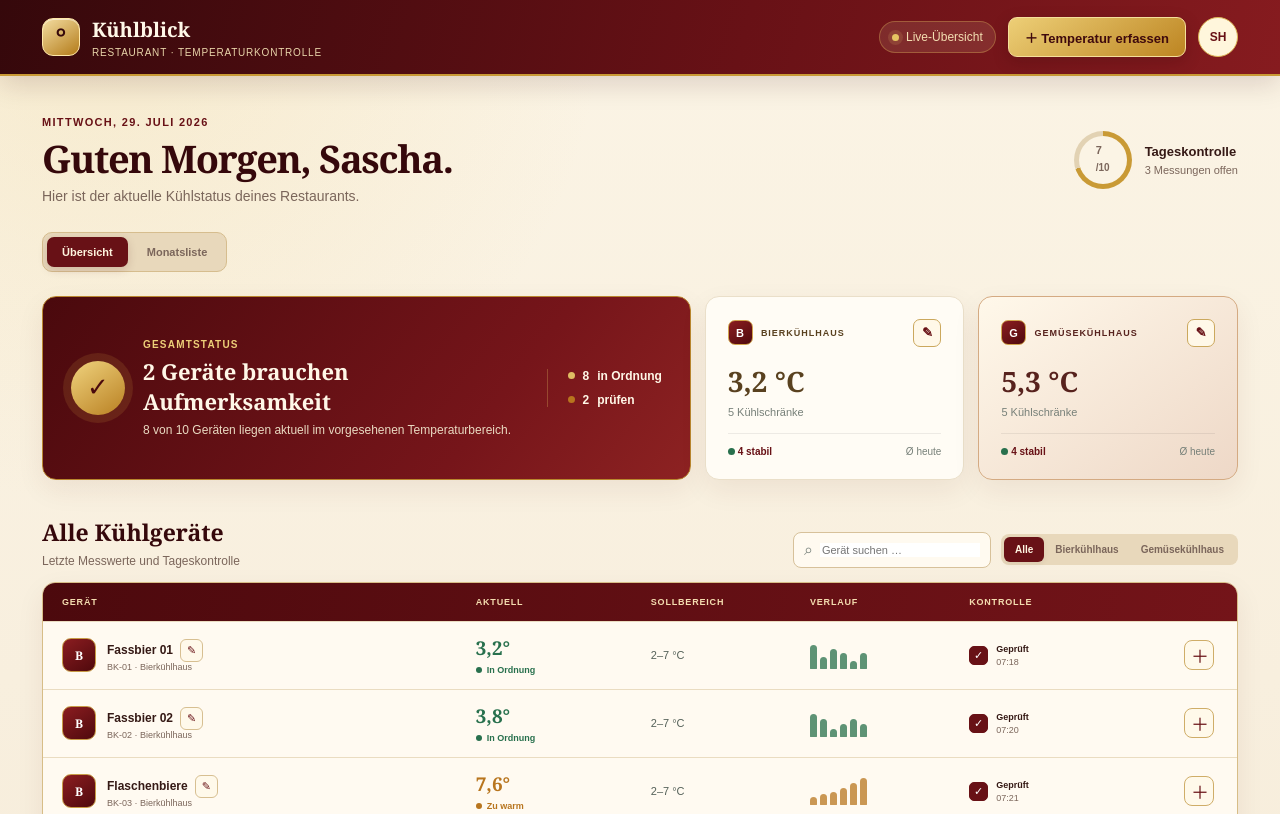
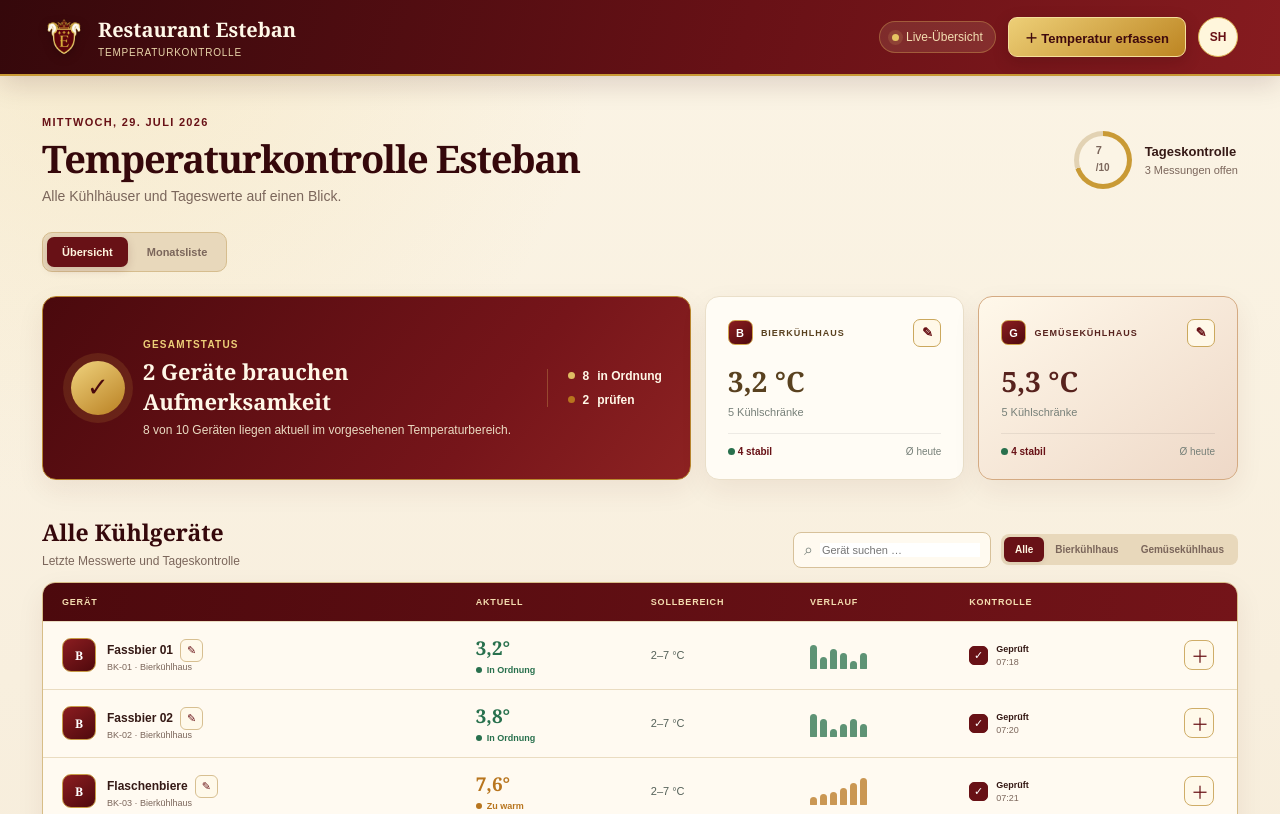
Before and after one commit to Saeschhnr/Sascha-, a plain HTML site: page index.html in a window 1280 px wide. Shown: the top 814 px of the page. Drawn offline with Linux system fonts and the light colour scheme.

Commit message:
Branding auf Restaurant Esteban aktualisieren

```diff
--- a/index.html
+++ b/index.html
@@ -4,13 +4,13 @@
   <meta charset="utf-8">
   <meta name="viewport" content="width=device-width,initial-scale=1">
   <meta name="theme-color" content="#5b0d12">
-  <title>Kühlblick · Temperaturkontrolle</title>
+  <title>Restaurant Esteban · Temperaturkontrolle</title>
   <meta name="description" content="Temperaturkontrolle für zwei Kühlhäuser und zehn Kühlgeräte.">
   <style>
     :root{--ink:#351915;--muted:#7b665b;--line:#d8c49b;--green:#28704d;--dark:#681116;--soft:#fbf2dc;--amber:#b8751e;--red:#b4312f;--beer:#b98424;--veg:#8f492d;--wine:#681116;--wine-dark:#35080b;--gold:#c99a35;--gold-light:#f1d88a;--cream:#fbf5e8}
     *{box-sizing:border-box}html{scroll-behavior:smooth}body{margin:0;background:#f6f7f5;color:var(--ink);font-family:Arial,Helvetica,sans-serif;-webkit-font-smoothing:antialiased}button,input,select{font:inherit}button{color:inherit;cursor:pointer}
     .top{height:76px;display:flex;align-items:center;justify-content:space-between;padding:0 42px;border-bottom:1px solid var(--line);background:#ffffffee;position:sticky;top:0;z-index:20;backdrop-filter:blur(12px)}
-    .brand{display:flex;align-items:center;gap:12px}.mark{width:38px;height:38px;border-radius:11px;background:var(--dark);color:#fff;display:grid;place-items:center;font:700 27px Georgia}.brand strong{display:block;font:700 20px Georgia}.brand small{display:block;margin-top:4px;color:var(--muted);font-size:10px;letter-spacing:.08em;text-transform:uppercase}
+    .brand{display:flex;align-items:center;gap:12px}.mark{width:44px;height:44px;display:grid;place-items:center;flex:0 0 44px}.mark img{display:block;width:100%;height:100%;object-fit:contain}.brand strong{display:block;font:700 20px Georgia}.brand small{display:block;margin-top:4px;color:var(--muted);font-size:10px;letter-spacing:.08em;text-transform:uppercase}
     .actions{display:flex;align-items:center;gap:12px}.live{display:flex;align-items:center;gap:7px;padding:8px 12px;border-radius:99px;background:#f3f6f4;color:#526159;font-size:12px}.live i{width:7px;height:7px;border-radius:50%;background:#4a9d6f;box-shadow:0 0 0 4px #ddede3}.primary{height:40px;border:0;border-radius:9px;background:var(--dark);color:#fff;padding:0 16px;font-weight:700;font-size:13px;box-shadow:0 5px 16px #164e3829}.primary:hover{background:#0f3f2c}.avatar{width:40px;height:40px;border:1px solid #d7dfda;border-radius:50%;background:#fff;color:var(--dark);font-weight:800;font-size:12px}
     .page{max-width:1360px;margin:auto;padding:40px 42px 24px}.intro{display:flex;justify-content:space-between;align-items:center;margin-bottom:28px}.eyebrow{color:var(--green);font-size:11px;font-weight:800;letter-spacing:.12em;text-transform:uppercase;margin:0 0 9px}.intro h1{margin:0;font:700 38px/1.12 Georgia;letter-spacing:-.035em}.intro p:last-child{color:var(--muted);margin:8px 0 0;font-size:14px}
     .progress{display:flex;align-items:center;gap:13px}.ring{--p:70%;width:58px;height:58px;border-radius:50%;display:grid;place-items:center;background:conic-gradient(var(--green) var(--p),#dce5df 0);position:relative}.ring:after{content:"";position:absolute;inset:5px;border-radius:50%;background:#f6f7f5}.ring b{z-index:1;font-size:17px}.ring small{color:var(--muted);font-size:10px}.progress strong,.progress span{display:block}.progress strong{font-size:13px;margin-bottom:5px}.progress span{color:var(--muted);font-size:11px}
@@ -27,7 +27,7 @@
       radial-gradient(circle at 8% 0%,#efd99f55 0,transparent 28%),
       linear-gradient(180deg,#fbf4e5 0,#f5ead7 100%);min-height:100vh}
     .top{background:linear-gradient(105deg,var(--wine-dark),var(--wine) 58%,#861b1f);border-bottom:2px solid var(--gold);box-shadow:0 8px 28px #38070b26;color:#fff8e8}
-    .mark{background:linear-gradient(145deg,#f4dda1,#b37b19);color:var(--wine-dark);border:1px solid #ffe8a9;box-shadow:inset 0 1px 0 #fff8}
+    .mark{filter:drop-shadow(0 3px 5px #21030666)}
     .brand small{color:#e9d5aa}.live{background:#fff1c51c;color:#f4dfb2;border:1px solid #e4bd5b55}.live i{background:#e5c462;box-shadow:0 0 0 4px #f3d67620}
     .primary{background:linear-gradient(145deg,#edcf77,#bd8522);color:#3f0a0d;box-shadow:0 5px 16px #34080b38;border:1px solid #f5df9b}.primary:hover{background:linear-gradient(145deg,#f3da8b,#cc9631)}
     .avatar{border-color:#dcb657;background:#fff6dc;color:var(--wine)}
@@ -59,12 +59,12 @@
 </head>
 <body>
   <header class="top">
-    <div class="brand"><span class="mark">°</span><span><strong>Kühlblick</strong><small>Restaurant · Temperaturkontrolle</small></span></div>
+    <div class="brand"><span class="mark"><img src="esteban-emblem.png" alt="Wappen des Restaurant Esteban"></span><span><strong>Restaurant Esteban</strong><small>Temperaturkontrolle</small></span></div>
     <div class="actions"><span class="live"><i></i>Live-Übersicht</span><button class="primary" id="capture">＋ Temperatur erfassen</button><button class="avatar">SH</button></div>
   </header>
   <main class="page">
     <section class="intro">
-      <div><p class="eyebrow" id="date"></p><h1>Guten Morgen, Sascha.</h1><p>Hier ist der aktuelle Kühlstatus deines Restaurants.</p></div>
+      <div><p class="eyebrow" id="date"></p><h1>Temperaturkontrolle Esteban</h1><p>Alle Kühlhäuser und Tageswerte auf einen Blick.</p></div>
       <div class="progress"><div class="ring" id="ring"><b><span id="checked">7</span><small>/10</small></b></div><div><strong>Tageskontrolle</strong><span id="openCount">3 Messungen offen</span></div></div>
     </section>
     <nav class="view-tabs" aria-label="Ansicht wechseln"><button class="active" data-view="dashboard">Übersicht</button><button data-view="month">Monatsliste</button></nav>
@@ -87,7 +87,7 @@
         <div class="month-empty-note">Tipp: Klicke auf ein Feld, um einen Wert für das Gerät und den jeweiligen Tag einzutragen.</div>
       </div>
     </section>
-    <footer><span>● Daten werden nur auf diesem Gerät gespeichert</span><span>Kühlblick · HACCP-Tageskontrolle</span></footer>
+    <footer><span>● Daten werden nur auf diesem Gerät gespeichert</span><span>Restaurant Esteban · HACCP-Tageskontrolle</span></footer>
   </main>
   <div class="backdrop" id="backdrop"><section class="modal" role="dialog" aria-modal="true"><button class="close" id="close" aria-label="Dialog schließen">×</button><p class="eyebrow">NEUE MESSUNG</p><h2>Temperatur erfassen</h2><p>Messwert auswählen, prüfen und direkt dokumentieren.</p><form id="form"><label>Datum<input type="date" id="entryDate" required></label><label>Kühlgerät<select id="select"></select></label><label>Gemessene Temperatur<div class="temp-input"><input id="temperature" inputmode="decimal" required aria-label="Gemessene Temperatur"><span>°C</span></div></label><div class="note" id="rangeNote"></div><button class="primary save" type="submit">Messung speichern</button></form></section></div>
   <div class="backdrop" id="roomBackdrop"><section class="modal" role="dialog" aria-modal="true" aria-labelledby="roomDialogTitle"><button class="close" id="roomClose" aria-label="Dialog schließen">×</button><p class="eyebrow">BEZEICHNUNGEN</p><h2 id="roomDialogTitle">Kühlhäuser benennen</h2><p>Die neuen Namen erscheinen in der Übersicht, den Filtern und bei allen Kühlgeräten.</p><form id="roomForm"><label>Erstes Kühlhaus<input type="text" id="beerRoomInput" maxlength="40" required></label><label>Zweites Kühlhaus<input type="text" id="vegRoomInput" maxlength="40" required></label><p class="settings-note">Die Zuordnung der vorhandenen Kühlschränke bleibt dabei unverändert.</p><button class="primary save" type="submit">Namen speichern</button></form></section></div>
```
Also changed, not shown: esteban-emblem.png (added).
